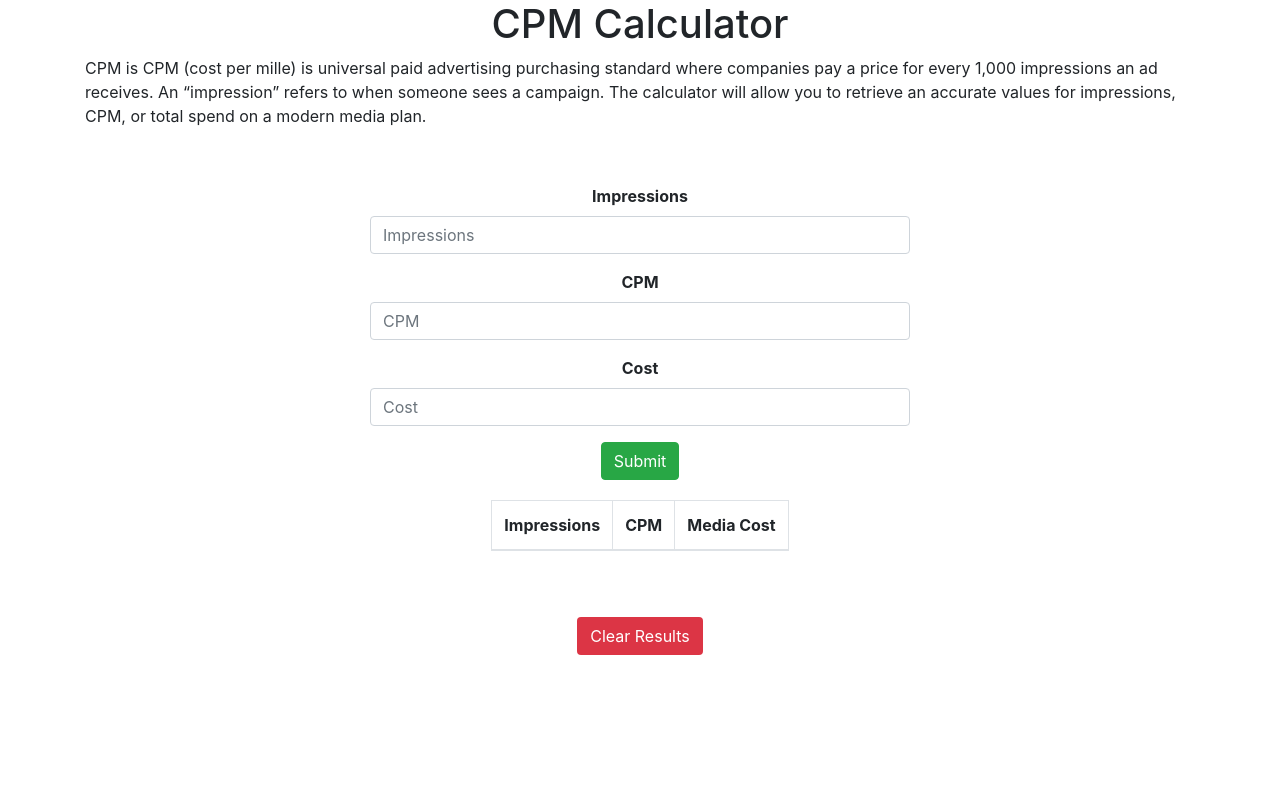
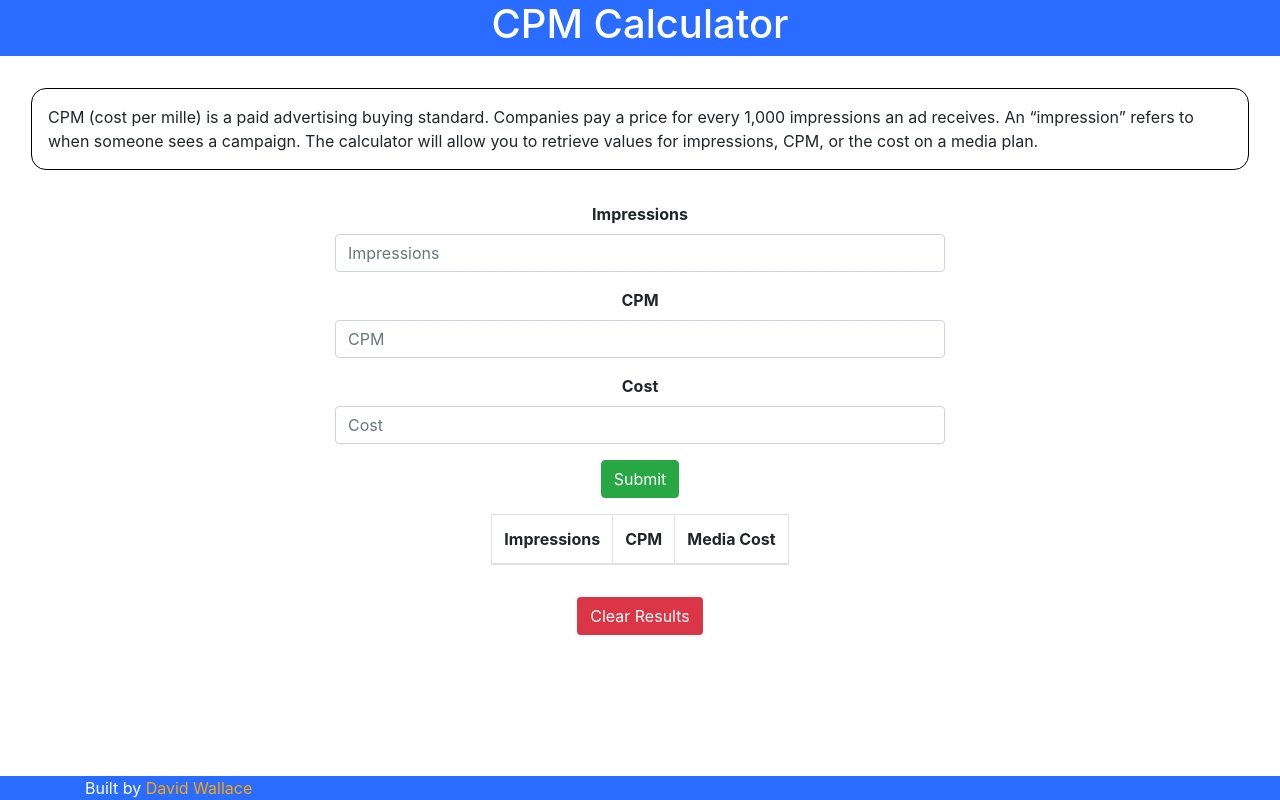
Before and after one commit to dwallace-web/cpmcalculator, a plain HTML site: page public/index.html in a window 1280 px wide. Drawn offline with nearby package versions, Linux system fonts and the light colour scheme.

Commit message:
update public files

```diff
--- a/public/index.css
+++ b/public/index.css
@@ -1,11 +1,23 @@
+#head {
+    background-color: rgb(41, 108, 255);
+    color: white;
+    margin-bottom: 1rem;
+}
+
+#information {
+    margin: 1rem;
+    border: 1px black solid;
+    border-radius: 15px;
+    padding: 1rem;
+}
 form {
-    margin-bottom: 20px;
-    margin-top: 20px;
+    margin-bottom: 1rem;
+    margin-top: 1rem;
 }
 .clearResults {
-    border: 5px black solid;
-    margin: 50px;
-    padding: 60px;
+
+    margin: 1rem;
+    padding: 2rem;
 }
 form label {
     font-weight: bolder;
@@ -13,5 +25,29 @@ form label {
 
 .warning {
     color: red;
-    padding: 10px;
+    font-weight: bolder;
 }
+
+.footer {
+    position: relative;
+    width:100%;
+    /* line-height: 40px; */
+    background-color: rgb(41, 108, 255);
+    color: white;
+}
+footer > div > span > a{
+    color: orange;
+}
+/*
+@media (min-width: 576px) {
+
+    .footer {
+        display: block;
+        position: absolute;
+        width:100%;
+        line-height: 40px;
+        bottom: 0;
+        background-color: rgb(41, 108, 255);
+        color: white;
+    }
+} */
--- a/public/index.html
+++ b/public/index.html
@@ -20,18 +20,15 @@
 </head>
 
 <body>
-    <div class="container">
-        <div class="row text-center">
+    <div class="container-fluid">
+        <div class="row text-center" id="head">
             <div class="col">
                 <h1>CPM Calculator</h1>
             </div>
         </div>
-        <div class="row informationCopy">
-            <div class="col text-center">
-                <p class="text-lg-left">CPM is CPM (cost per mille) is universal paid advertising purchasing standard
-                    where companies pay a price for every 1,000 impressions an ad receives. An “impression” refers to
-                    when someone sees a campaign. The calculator will allow you to retrieve an accurate values for
-                    impressions, CPM, or total spend on a modern media plan.</p>
+        <div class="row">
+            <div class="col">
+                <p class="text-lg-left" id="information">CPM (cost per mille) is a paid advertising buying standard. Companies pay a price for every 1,000 impressions an ad receives. An “impression” refers to when someone sees a campaign. The calculator will allow you to retrieve values for impressions, CPM, or the cost on a media plan.</p>
             </div>
         </div>
         <div class="row justify-content-center">
@@ -96,8 +93,13 @@
                 <button class="btn bg-danger text-white clearResults">Clear Results</button>
             </div>
         </div>
+
     </div>
-
+    <footer class="footer fixed-bottom ">
+        <div class="container text-left muted">
+            <span>Built by <a href="http://linkedin.com/in/dwallacemarketing">David Wallace</span></a>
+        </div>
+    </footer>
     <script src="https://code.jquery.com/jquery-3.5.1.slim.min.js"
         integrity="sha384-DfXdz2htPH0lsSSs5nCTpuj/zy4C+OGpamoFVy38MVBnE+IbbVYUew+OrCXaRkfj"
         crossorigin="anonymous"></script>
```
